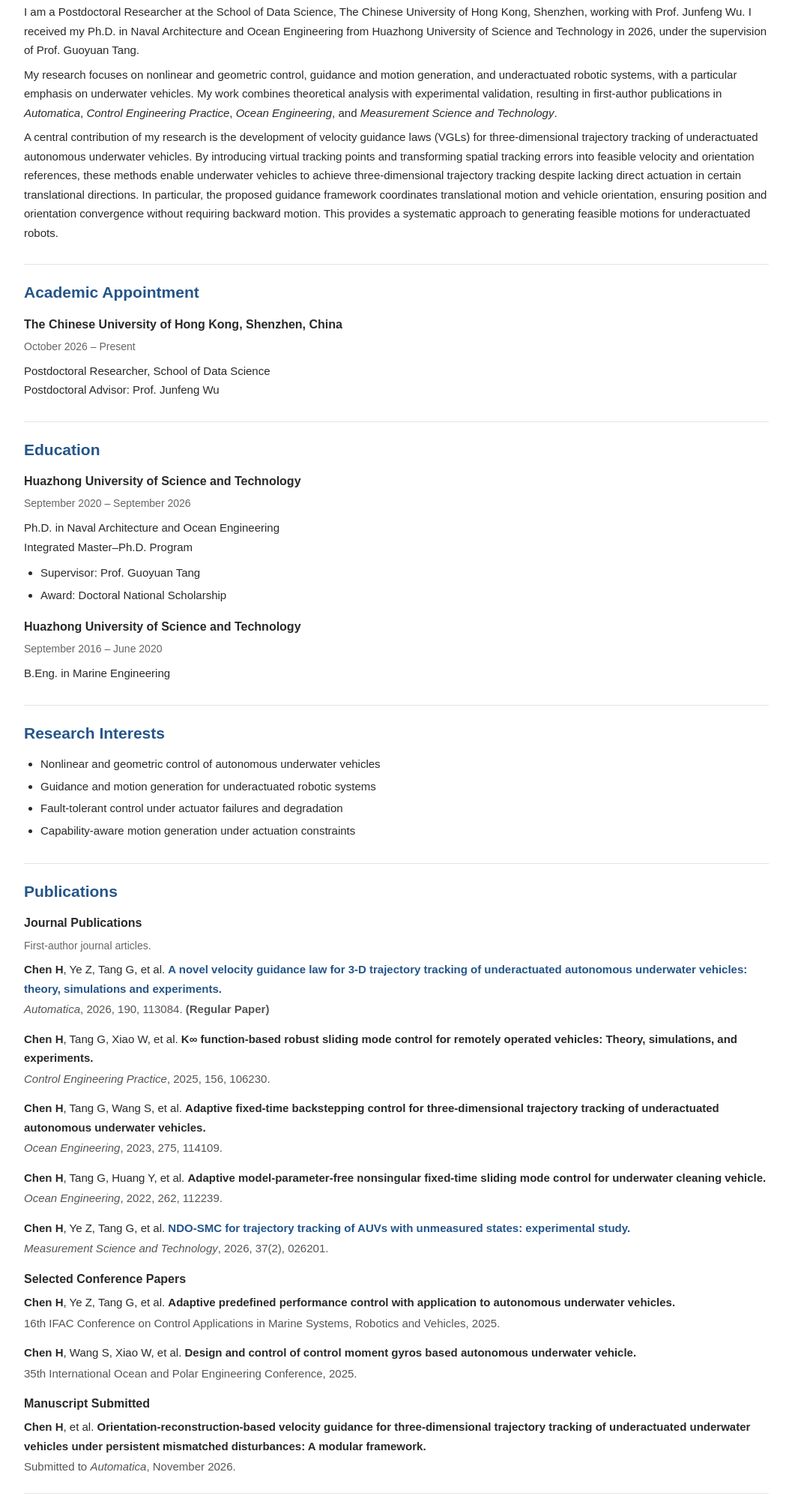
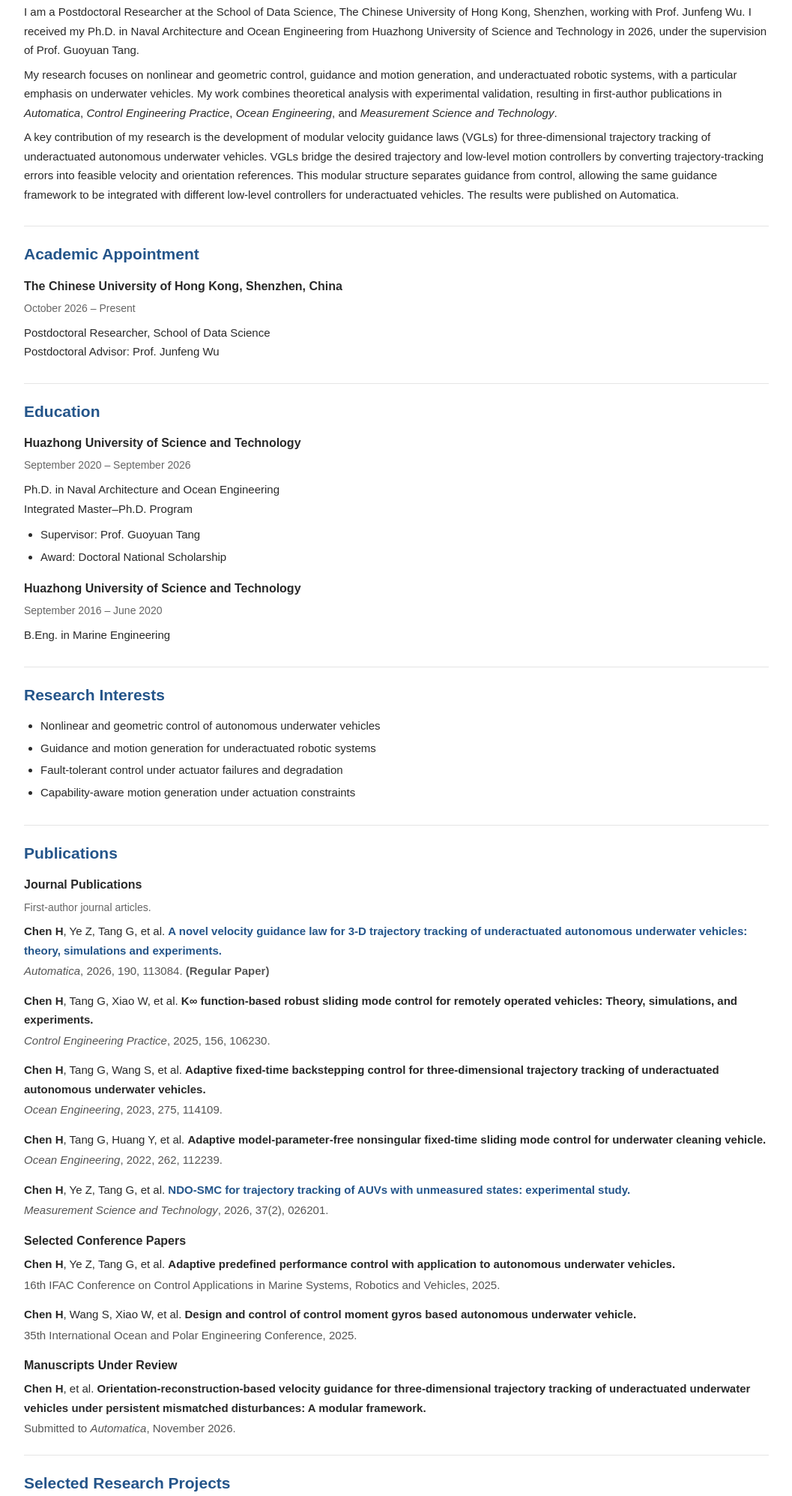
Before and after one commit to hxuanchen/hxuanchen.github.io, a plain HTML site: page index.html in a window 1280 px wide. Shown: the part 386-2381 px from the top of the page at 75% size, without its empty margins (111-1168 px from the left). Drawn offline with Linux system fonts and the light colour scheme.

Commit message:
Update index.html

```diff
--- a/index.html
+++ b/index.html
@@ -99,18 +99,15 @@ h1{font-size:27px}
     </p>
 
 <p>
-        A central contribution of my research is the development of
-        velocity guidance laws (VGLs) for three-dimensional trajectory
-        tracking of underactuated autonomous underwater vehicles.
-        By introducing virtual tracking points and transforming spatial
-        tracking errors into feasible velocity and orientation references,
-        these methods enable underwater vehicles to achieve three-dimensional
-        trajectory tracking despite lacking direct actuation in certain
-        translational directions. In particular, the proposed guidance
-        framework coordinates translational motion and vehicle orientation,
-        ensuring position and orientation convergence without requiring
-        backward motion. This provides a systematic approach to generating
-        feasible motions for underactuated robots.
+    A key contribution of my research is the development of
+    modular velocity guidance laws (VGLs) for three-dimensional
+    trajectory tracking of underactuated autonomous underwater
+    vehicles. VGLs bridge the desired trajectory and low-level
+    motion controllers by converting trajectory-tracking errors
+    into feasible velocity and orientation references. This
+    modular structure separates guidance from control, allowing
+    the same guidance framework to be integrated with different
+    low-level controllers for underactuated vehicles. The results were published on Automatica.
 </p>
 </section>
 
@@ -149,45 +146,99 @@ h1{font-size:27px}
 </ul>
 </section>
 
+
 <section id="publications">
     <h2>Publications</h2>
+
     <h3>Journal Publications</h3>
     <p class="note">First-author journal articles.</p>
 
-<p class="publication"><strong>Chen H</strong>, Ye Z, Tang G, et al.
-<a class="paper-title" href="https://doi.org/10.1016/j.automatica.2026.113084">A novel velocity guidance law for 3-D trajectory tracking of underactuated autonomous underwater vehicles: theory, simulations and experiments.</a>
-<span class="pub-meta"><em>Automatica</em>, 2026, 190, 113084. <strong>(Regular Paper)</strong></span></p>
+    <p class="publication">
+        <strong>Chen H</strong>, Ye Z, Tang G, et al.
+        <a href="https://doi.org/10.1016/j.automatica.2026.113084" class="paper-title">
+            A novel velocity guidance law for 3-D trajectory tracking of underactuated autonomous underwater vehicles: theory, simulations and experiments.
+        </a>
+        <span class="pub-meta">
+            <em>Automatica</em>, 2026, 190, 113084. <strong>(Regular Paper)</strong>
+        </span>
+    </p>
 
-<p class="publication"><strong>Chen H</strong>, Tang G, Xiao W, et al.
-<span class="paper-title">K∞ function-based robust sliding mode control for remotely operated vehicles: Theory, simulations, and experiments.</span>
-<span class="pub-meta"><em>Control Engineering Practice</em>, 2025, 156, 106230.</span></p>
+    <p class="publication">
+        <strong>Chen H</strong>, Tang G, Xiao W, et al.
+        <span class="paper-title">
+            K∞ function-based robust sliding mode control for remotely operated vehicles: Theory, simulations, and experiments.
+        </span>
+        <span class="pub-meta">
+            <em>Control Engineering Practice</em>, 2025, 156, 106230.
+        </span>
+    </p>
 
-<p class="publication"><strong>Chen H</strong>, Tang G, Wang S, et al.
-<span class="paper-title">Adaptive fixed-time backstepping control for three-dimensional trajectory tracking of underactuated autonomous underwater vehicles.</span>
-<span class="pub-meta"><em>Ocean Engineering</em>, 2023, 275, 114109.</span></p>
+    <p class="publication">
+        <strong>Chen H</strong>, Tang G, Wang S, et al.
+        <span class="paper-title">
+            Adaptive fixed-time backstepping control for three-dimensional trajectory tracking of underactuated autonomous underwater vehicles.
+        </span>
+        <span class="pub-meta">
+            <em>Ocean Engineering</em>, 2023, 275, 114109.
+        </span>
+    </p>
 
-<p class="publication"><strong>Chen H</strong>, Tang G, Huang Y, et al.
-<span class="paper-title">Adaptive model-parameter-free nonsingular fixed-time sliding mode control for underwater cleaning vehicle.</span>
-<span class="pub-meta"><em>Ocean Engineering</em>, 2022, 262, 112239.</span></p>
+    <p class="publication">
+        <strong>Chen H</strong>, Tang G, Huang Y, et al.
+        <span class="paper-title">
+            Adaptive model-parameter-free nonsingular fixed-time sliding mode control for underwater cleaning vehicle.
+        </span>
+        <span class="pub-meta">
+            <em>Ocean Engineering</em>, 2022, 262, 112239.
+        </span>
+    </p>
 
-<p class="publication"><strong>Chen H</strong>, Ye Z, Tang G, et al.
-<a class="paper-title" href="https://doi.org/10.1088/1361-6501/ae264d">NDO-SMC for trajectory tracking of AUVs with unmeasured states: experimental study.</a>
-<span class="pub-meta"><em>Measurement Science and Technology</em>, 2026, 37(2), 026201.</span></p>
+    <p class="publication">
+        <strong>Chen H</strong>, Ye Z, Tang G, et al.
+        <a href="https://doi.org/10.1088/1361-6501/ae264d" class="paper-title">
+            NDO-SMC for trajectory tracking of AUVs with unmeasured states: experimental study.
+        </a>
+        <span class="pub-meta">
+            <em>Measurement Science and Technology</em>, 2026, 37(2), 026201.
+        </span>
+    </p>
 
     <h3>Selected Conference Papers</h3>
-<p class="publication"><strong>Chen H</strong>, Ye Z, Tang G, et al.
-<span class="paper-title">Adaptive predefined performance control with application to autonomous underwater vehicles.</span>
-<span class="pub-meta">16th IFAC Conference on Control Applications in Marine Systems, Robotics and Vehicles, 2025.</span></p>
 
-<p class="publication"><strong>Chen H</strong>, Wang S, Xiao W, et al.
-<span class="paper-title">Design and control of control moment gyros based autonomous underwater vehicle.</span>
-<span class="pub-meta">35th International Ocean and Polar Engineering Conference, 2025.</span></p>
+    <p class="publication">
+        <strong>Chen H</strong>, Ye Z, Tang G, et al.
+        <span class="paper-title">
+            Adaptive predefined performance control with application to autonomous underwater vehicles.
+        </span>
+        <span class="pub-meta">
+            16th IFAC Conference on Control Applications in Marine Systems, Robotics and Vehicles, 2025.
+        </span>
+    </p>
 
-<h3>Manuscript Submitted</h3>
-<p class="publication"><strong>Chen H</strong>, et al.
-<span class="paper-title">Orientation-reconstruction-based velocity guidance for three-dimensional trajectory tracking of underactuated underwater vehicles under persistent mismatched disturbances: A modular framework.</span>
-<span class="pub-meta">Submitted to <em>Automatica</em>, November 2026.</span></p>
+    <p class="publication">
+        <strong>Chen H</strong>, Wang S, Xiao W, et al.
+        <span class="paper-title">
+            Design and control of control moment gyros based autonomous underwater vehicle.
+        </span>
+        <span class="pub-meta">
+            35th International Ocean and Polar Engineering Conference, 2025.
+        </span>
+    </p>
+
+    <h3>Manuscripts Under Review</h3>
+
+    <p class="publication">
+        <strong>Chen H</strong>, et al.
+        <span class="paper-title">
+            Orientation-reconstruction-based velocity guidance for three-dimensional trajectory tracking of underactuated underwater vehicles under persistent mismatched disturbances: A modular framework.
+        </span>
+        <span class="pub-meta">
+            Submitted to <em>Automatica</em>, November 2026.
+        </span>
+    </p>
+
 </section>
+
 
 <section id="projects">
 <h2>Selected Research Projects</h2>
```
Lines whose indentation alone changed are shown as unchanged.
